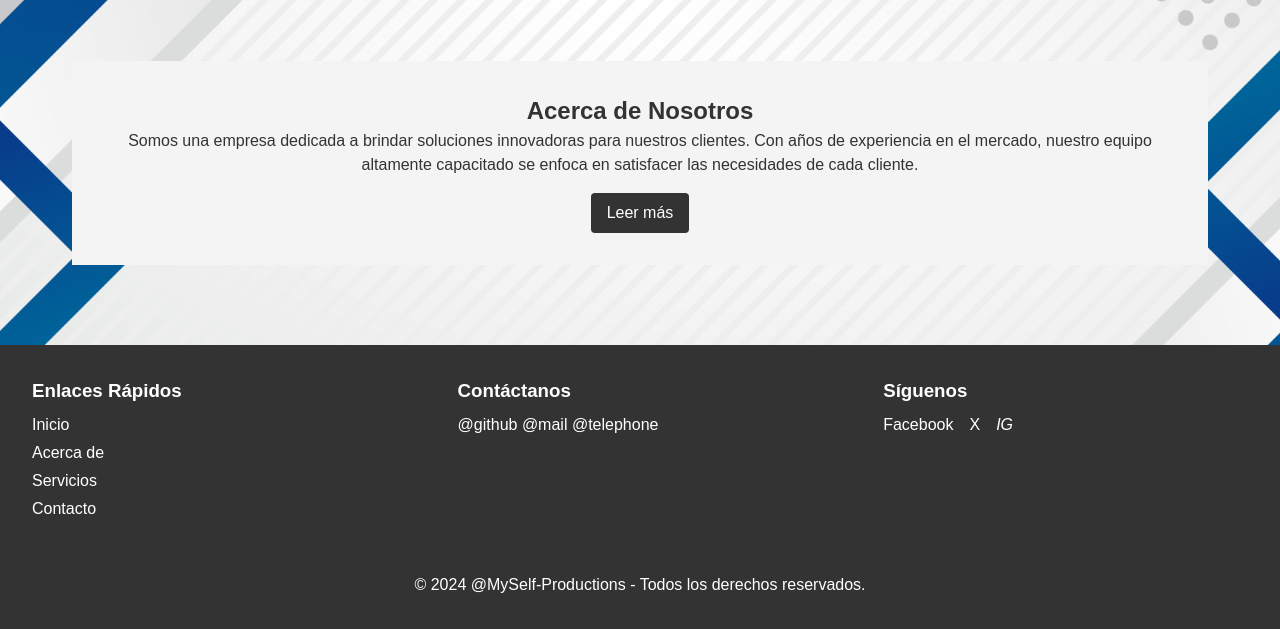
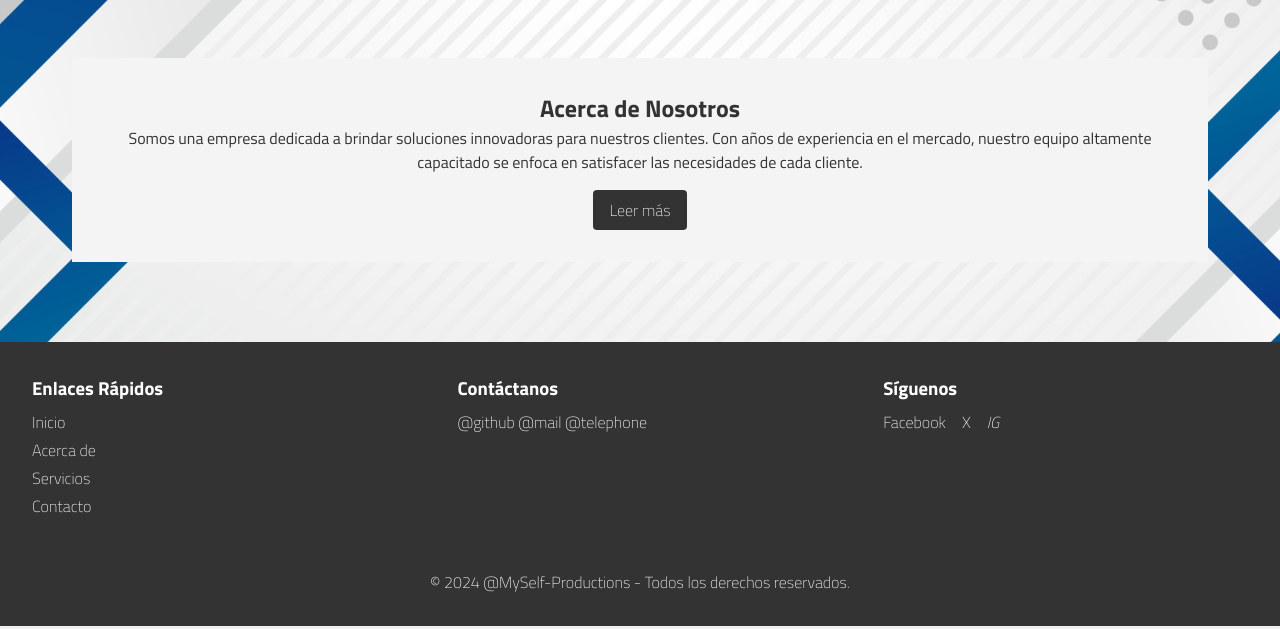
Before and after one commit to leoroan/FULL-STACK-JAVA-CaC-Comision-24107, a plain HTML site: page index.html in a window 1280 px wide. Shown: the part 980-1609 px from the top of the page. Drawn offline with Linux system fonts and the light colour scheme; some icons are missing.

Commit message:
added fonts

```diff
--- a/css/style.css
+++ b/css/style.css
@@ -5,18 +5,32 @@
   box-sizing: border-box;
 }
 
+.titillium-web-extralight {
+  font-family: "Titillium Web", sans-serif;
+  font-weight: 200;
+  font-style: normal;
+}
+
 /* Estilos generales */
 body {
-  font-family: Arial, sans-serif;
+  font-family: "Titillium Web", sans-serif;
+  font-weight: 200;
+  font-style: normal;
   font-size: 16px;
   line-height: 1.5;
   color: #333;
-  background-color: #f0f0f0; /* Color de fondo sólido */
-  background-image: url("../assets/img/fondo.jpg"); /* Ruta al archivo SVG */
-  background-repeat: no-repeat; /* Evitar repetición del vector */
-  background-size: cover; /* Escalar el vector para cubrir todo el fondo */
-  background-position: center; /* Centrar el vector */
-  background-attachment: fixed; /* Fijar el vector al viewport */
+  background-color: #f0f0f0;
+  /* Color de fondo sólido */
+  background-image: url("../assets/img/fondo.jpg");
+  /* Ruta al archivo SVG */
+  background-repeat: no-repeat;
+  /* Evitar repetición del vector */
+  background-size: cover;
+  /* Escalar el vector para cubrir todo el fondo */
+  background-position: center;
+  /* Centrar el vector */
+  background-attachment: fixed;
+  /* Fijar el vector al viewport */
 }
 
 a {
@@ -114,8 +128,9 @@ section {
   text-align: center;
 }
 
-.about p {
+.about > p {
   margin-bottom: 1rem;
+  font-weight: 400;
 }
 
 .btn {
@@ -126,6 +141,7 @@ section {
   padding: 0.5rem 1rem;
   border-radius: 0.25rem;
 }
+
 /* Estilos del pie de página */
 footer {
   background-color: #333;
--- a/index.html
+++ b/index.html
@@ -17,6 +17,11 @@
     <meta http-equiv="refresh" content="30">
     <link rel="stylesheet" href="./css/style.css">
     <link rel="icon" href="assets/icons/favicon.ico" type="image/x-icon">
+    <link rel="preconnect" href="https://fonts.googleapis.com">
+    <link rel="preconnect" href="https://fonts.gstatic.com" crossorigin>
+    <link
+        href="https://fonts.googleapis.com/css2?family=Roboto+Mono:ital,wght@0,100..700;1,100..700&family=Titillium+Web:ital,wght@0,200;0,300;0,400;0,600;0,700;0,900;1,200;1,300;1,400;1,600;1,700&display=swap"
+        rel="stylesheet">
     <title>BottShop</title>
 </head>
 
```
